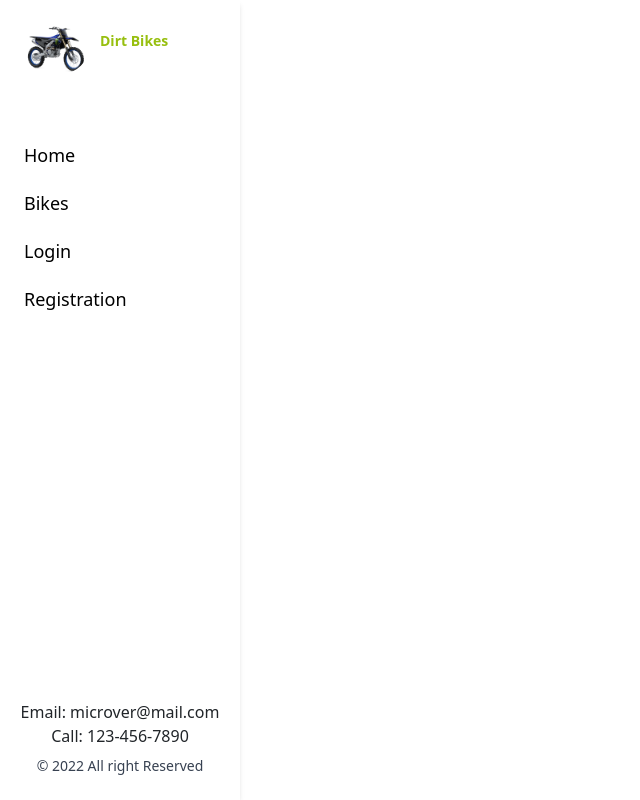
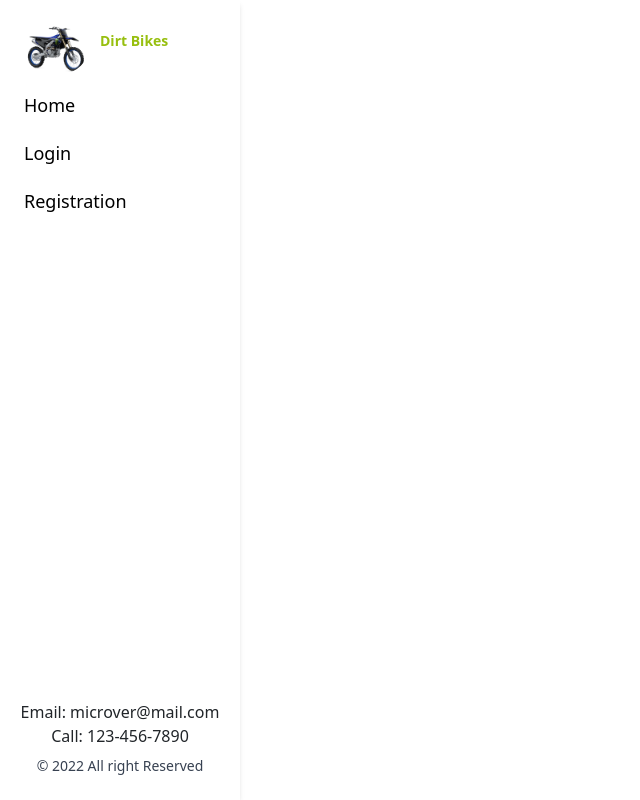
Before and after one commit to Tufahel/book-dirt-bike-front-end, a React (Create React App) app: page /nav in a window 1280 px wide. Shown: the whole page, without its empty margins (0-640 px from the left). Built offline with nearby package versions, Linux system fonts and the light colour scheme.

Commit message:
Update Navigations

```diff
--- a/src/App.js
+++ b/src/App.js
@@ -10,7 +10,7 @@ import Signup from './components/Signup/Signup';
 import Navigation from './components/Navigation/Navigation';
 import AddMotorcycle from './components/motorcycle/AddMotorcycle';
 import Rentals from './components/rental/Rentals';
-import Home from './components/Home';
+// import Home from './components/Home';
 import AddRental from './components/rental/AddRentals';
 import Details from './components/motorcycle/Details/Details';
 
@@ -23,8 +23,8 @@ const App = () => (
       <Route path="/login" element={<Login />} />
       {/* <Route path="/" element={<User />} /> */}
       <Route path="/rentals" element={<Rentals />} />
-      <Route path="/" element={<Home />} />
-      <Route path="/motorcycles" element={<Motorcycles />} />
+      {/* <Route path="/" element={<Home />} /> */}
+      <Route path="/" element={<Motorcycles />} />
       <Route path="/addmotorcycle" element={<AddMotorcycle />} />
       <Route path="/addrental" element={<AddRental />} />
     </Routes>
--- a/src/components/Home.js
+++ /dev/null
@@ -1,22 +0,0 @@
-import React from 'react';
-import Navigation from './Navigation/Navigation';
-import Motorcycles from './motorcycle/Motorcycles';
-
-function Home() {
-  return (
-    <>
-      <Navigation />
-      <div className="flex flex-col">
-        <div className="flex flex-col">
-          <div className="flex flex-col">
-            <h1 className="flex flex-col justify-center items-center w-full text-4xl font-bold">Welcome to Dirty Bikes</h1>
-            <p className="flex flex-col justify-center items-center w-full text-2xl">We are the best bike rental company in the world</p>
-          </div>
-          <Motorcycles />
-        </div>
-      </div>
-    </>
-  );
-}
-
-export default Home;
--- a/src/components/Navigation/Navigation.css
+++ b/src/components/Navigation/Navigation.css
@@ -35,12 +35,12 @@ ul {
   font-weight: 500;
 }
 
-.divider {
+/* .divider {
   display: flex;
   flex-direction: column;
   gap: 50px;
-}
+} */
 
-.social {
+/* .social {
   margin-top: 25rem;
-}
+} */
--- a/src/components/Navigation/Navigation.js
+++ b/src/components/Navigation/Navigation.js
@@ -32,17 +32,8 @@ function Navigation() {
           </div>
           <div className="relative">
             <ul className="relative">
-              <li className="relative">
-                <NavLink
-                  className="link flex items-center text-sm py-4 px-6 h-12 overflow-hidden text-gray-700 text-ellipsis whitespace-nowrap rounded hover:text-white hover:bg-primary transition duration-300 ease-in-out"
-                  to="/"
-                  exact
-                >
-                  Home
-                </NavLink>
-              </li>
               <li className="flex items-center text-sm py-4 px-6 h-12 overflow-hidden text-gray-700 text-ellipsis whitespace-nowrap rounded hover:text-white hover:bg-primary transition duration-300 ease-in-out" key="link1">
-                <NavLink to="/motorcycles" className="link hover:text-white">Bikes</NavLink>
+                <NavLink to="/" className="link hover:text-white">Home</NavLink>
               </li>
               {
               user && (
--- a/src/components/motorcycle/AddMotorcycle.js
+++ b/src/components/motorcycle/AddMotorcycle.js
@@ -26,7 +26,7 @@ const AddMotorcycle = () => {
 
   const handleSubmit = (e) => {
     e.preventDefault();
-    dispatch(createMotorcycle(motorcycle, navigate('/motorcycles'), e));
+    dispatch(createMotorcycle(motorcycle, navigate('/'), e));
   };
 
   return (
--- a/src/components/motorcycle/Motorcycles.css
+++ b/src/components/motorcycle/Motorcycles.css
@@ -1,12 +1,12 @@
 .bike {
-  display: flex;
+  /* display: flex;
   flex-direction: column;
   align-items: center;
   justify-content: center;
   width: 75vw;
   background-color: #f5f5f5;
   padding: 20px;
-  margin-left: 16rem;
+  margin-left: 16rem; */
 }
 
 .bike__container {
--- a/src/components/motorcycle/Motorcycles.js
+++ b/src/components/motorcycle/Motorcycles.js
@@ -22,7 +22,13 @@ function Motorcycles() {
   return (
     <>
       <Navigation />
-      <div className="bike">
+      <div className="h-screen flex flex-col items-center justify-center bg-gray-200 p-5 ml-64">
+        <div className="flex flex-col">
+          <div className="flex flex-col">
+            <h1 className="flex flex-col justify-center items-center w-full text-4xl font-bold">Welcome to Dirty Bikes</h1>
+            <p className="flex flex-col justify-center items-center w-full text-2xl">We are the best bike rental company in the world</p>
+          </div>
+        </div>
         {motorcycles.bikes?.map((motorcycle) => (
           <div key={motorcycle.id} className="bike__container">
             <div className="bike__details">
--- a/src/redux/actions/Motorcycle.js
+++ b/src/redux/actions/Motorcycle.js
@@ -46,7 +46,7 @@ export const createMotorcycle = (bike, location) => (dispatch) => {
         type: actionTypes.MOTORCYCLE_CREATE_SUCCESS,
         payload: bike,
       });
-      location('/motorcycles');
+      location('/');
     })
     .catch((error) => {
       dispatch({
--- a/src/redux/actions/User.js
+++ b/src/redux/actions/User.js
@@ -67,7 +67,7 @@ export const signIn = (userData, location) => async (dispatch) => {
       // + JSON.stringify(res.data.user.date_of_birth).replace(/['"-]+/g, '')
       // + JSON.stringify(res.data.user.username).replace(/['"-]+/g, '');
 
-      location('/motorcycles');
+      location('/');
     })
     .catch((error) => {
       dispatch({
@@ -87,7 +87,7 @@ export const signOut = (location) => (dispatch) => {
     dispatch({
       type: actionTypes.SIGNOUT_SUCCESS,
     });
-    location('/motorcycles');
+    location('/');
   } else {
     dispatch({
       type: actionTypes.SIGNOUT_FAILURE,
```
